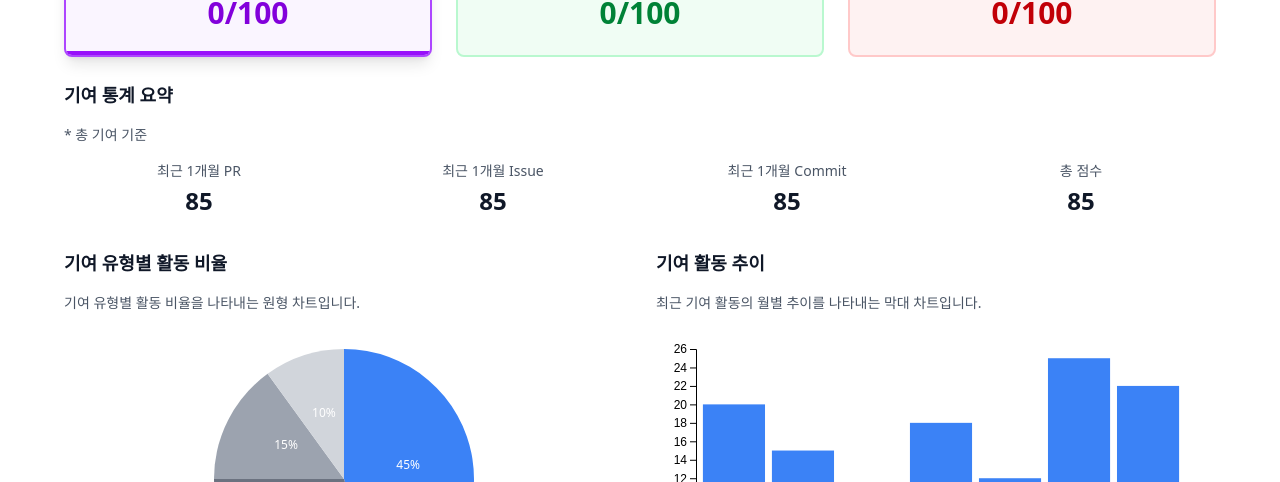
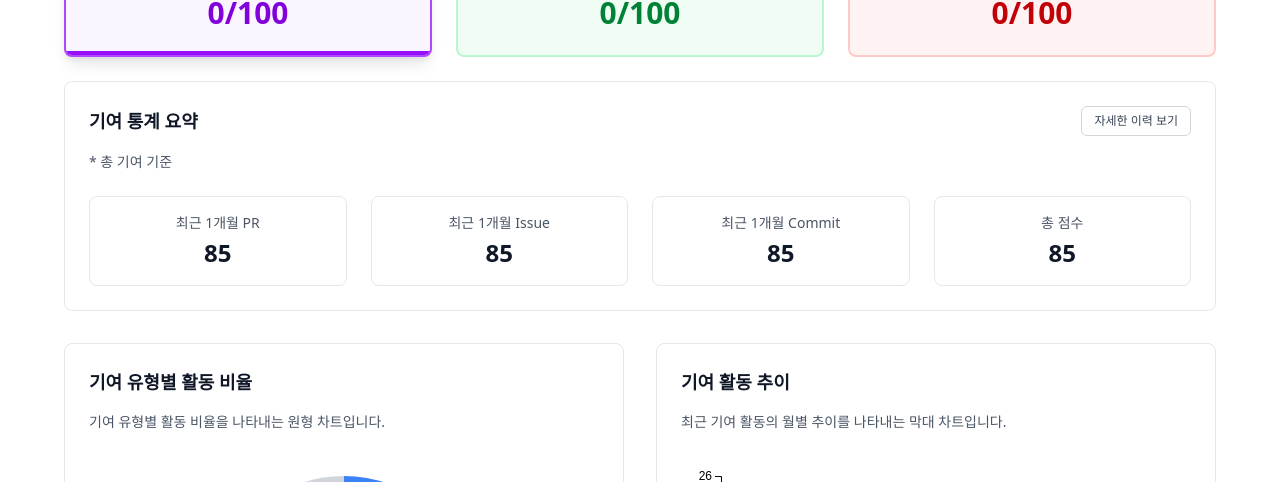
Before and after one commit to Hyeri-hci/OSSDoctor, a React (Vite) app in the folder frontend/: page /myactivity in a window 1280 px wide. Shown: the part 311-793 px from the top of the page. Built offline with nearby package versions, Linux system fonts and the light colour scheme; no server answers.

Commit message:
[Update] 각 항목 구분선 추가

```diff
--- a/frontend/src/features/MyActivity/components/ActivityTrendChart.jsx
+++ b/frontend/src/features/MyActivity/components/ActivityTrendChart.jsx
@@ -4,13 +4,13 @@ import { BarChart } from "../../../components/common/charts";
 
 const ActivityTrendChart = ({ data }) => {
     return (
-        <div>
+        <div className="bg-white border border-gray-200 rounded-lg p-6">
             {/* Chart title */}
             <h3 className="text-lg font-semibold text-gray-900 mb-4">
                 기여 활동 추이
             </h3>
             {/* Chart Description */}
-            <p className="text-sm text-gray-600 mb-4">
+            <p className="text-sm text-gray-600 mb-6">
                 최근 기여 활동의 월별 추이를 나타내는 막대 차트입니다.
             </p>
 
--- a/frontend/src/features/MyActivity/components/ContributionStatsCard.jsx
+++ b/frontend/src/features/MyActivity/components/ContributionStatsCard.jsx
@@ -1,44 +1,53 @@
 import React from "react";
 import PropTypes from "prop-types";
+import { Button } from "../../../components/common";
 
-const ContributionStatsCard = ({ stats }) => {
+const ContributionStatsCard = ({ stats, onViewHistory }) => {
     const { monthlyPR, monthlyIssue, monthlyCommit, totalScore } = stats;
 
     return (
-        <div>
+        <div className="bg-white border border-gray-200 rounded-lg p-6">
             {/* Section Title */}
-            <h3 className="text-lg font-semibold text-gray-900 mb-4">
-                기여 통계 요약
-            </h3>
+            <div className="flex justify-between items-center mb-4">
+                <h3 className="text-lg font-semibold text-gray-900">
+                    기여 통계 요약
+                </h3>
+                <Button
+                    onClick={onViewHistory}
+                    variant="outline"
+                    size="sm"
+                >
+                    자세한 이력 보기
+                </Button>
+            </div>
 
             {/* Description */}
-            <p className="text-sm text-gray-600 mb-4">
+            <p className="text-sm text-gray-600 mb-6">
                 * 총 기여 기준
             </p>
 
             {/* Stats Grid */}
             <div className="grid grid-cols-1 md:grid-cols-4 gap-6">
-
                 {/* PR */}
-                <div className="text-center">
+                <div className="text-center bg-white border border-gray-200 rounded-lg p-4">
                     <div className="text-sm text-gray-600 mb-1">최근 1개월 PR</div>
                     <div className="text-2xl font-bold text-gray-900">{monthlyPR}</div>
                 </div>
 
                 {/* Issue */}
-                <div className="text-center">
+                <div className="text-center bg-white border border-gray-200 rounded-lg p-4">
                     <div className="text-sm text-gray-600 mb-1">최근 1개월 Issue</div>
                     <div className="text-2xl font-bold text-gray-900">{monthlyIssue}</div>
                 </div>
 
                 {/* Commit */}
-                <div className="text-center">
+                <div className="text-center bg-white border border-gray-200 rounded-lg p-4">
                     <div className="text-sm text-gray-600 mb-1">최근 1개월 Commit</div>
                     <div className="text-2xl font-bold text-gray-900">{monthlyCommit}</div>
                 </div>
 
                 {/* Total Score */}
-                <div className="text-center">
+                <div className="text-center bg-white border border-gray-200 rounded-lg p-4">
                     <div className="text-sm text-gray-600 mb-1">총 점수</div>
                     <div className="text-2xl font-bold text-gray-900">{totalScore}</div>
                 </div>
@@ -54,6 +63,7 @@ ContributionStatsCard.propTypes = {
         monthlyCommit: PropTypes.number.isRequired,
         totalScore: PropTypes.number.isRequired,
     }).isRequired,
+    onViewHistory: PropTypes.func.isRequired,
 };
 
 export default ContributionStatsCard;
--- a/frontend/src/features/MyActivity/components/ContributionTypeChart.jsx
+++ b/frontend/src/features/MyActivity/components/ContributionTypeChart.jsx
@@ -5,13 +5,13 @@ import { PieChart } from "../../../components/common/charts";
 
 const ContributionTypeChart = ({ data }) => {
     return (
-        <div>
+        <div className="bg-white border border-gray-200 rounded-lg p-6">
             {/* Chart title */}
             <h3 className="text-lg font-semibold text-gray-900 mb-4">
                 기여 유형별 활동 비율
             </h3>
             {/* Chart Description */}
-            <p className="text-sm text-gray-600 mb-4">
+            <p className="text-sm text-gray-600 mb-6">
                 기여 유형별 활동 비율을 나타내는 원형 차트입니다.
             </p>
 
```
